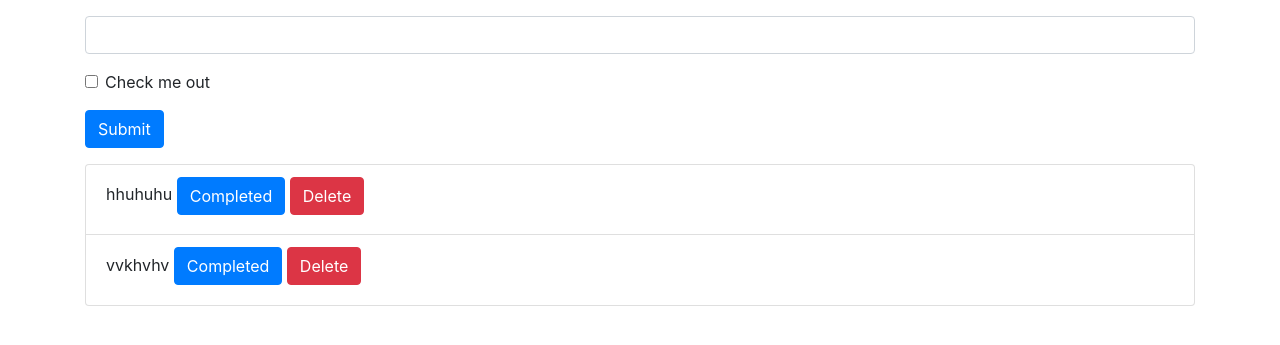
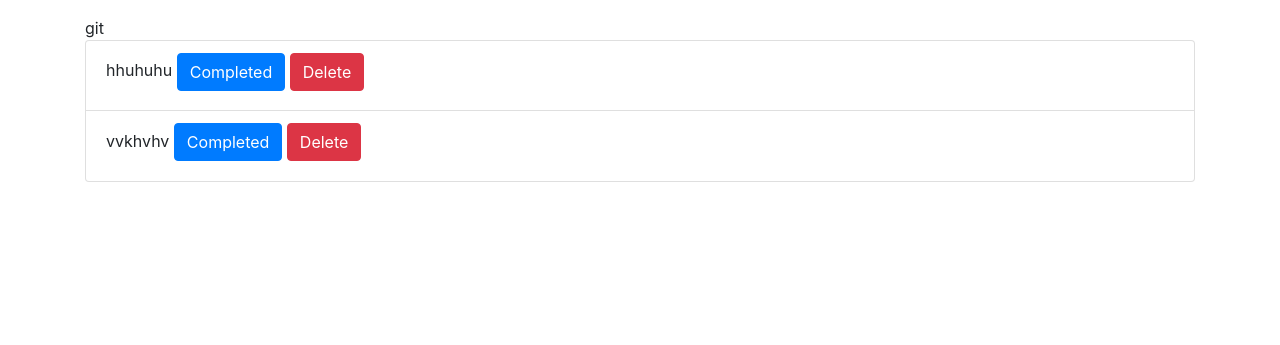
Before and after one commit to Abhi204655/TodoApp, a Django app: page / in a window 1280 px wide. Shown: the top 345 px of the page. Run offline with Django 3.2, Linux system fonts and the light colour scheme; data comes from the database, SQL or seed files in the repository; some libraries are stand-ins or nearby versions.

Commit message:
changed some files

```diff
--- a/Todo/templates/App/base.html
+++ b/Todo/templates/App/base.html
@@ -19,17 +19,7 @@
     <body>
 
         <div class="container my-3">
-            <form method="POST">
-                {% csrf_token %}
-                    <div class="form-group">
-                        <input type="text" class="form-control" id="exampleInputEmail1" aria-describedby="emailHelp" name="title">
-                    </div>
-                    <div class="form-group form-check">
-                        <input type="checkbox" class="form-check-input" id="exampleCheck1" name="check">
-                        <label class="form-check-label" for="exampleCheck1">Check me out</label>
-                    </div>
-                <button type="submit" class="btn btn-primary mb-3">Submit</button>
-            </form>
+            <form method="POST">git </form>
             <ul class="list-group">
                 {% for task in tasks %}
                 {% if task.completed %}
```
